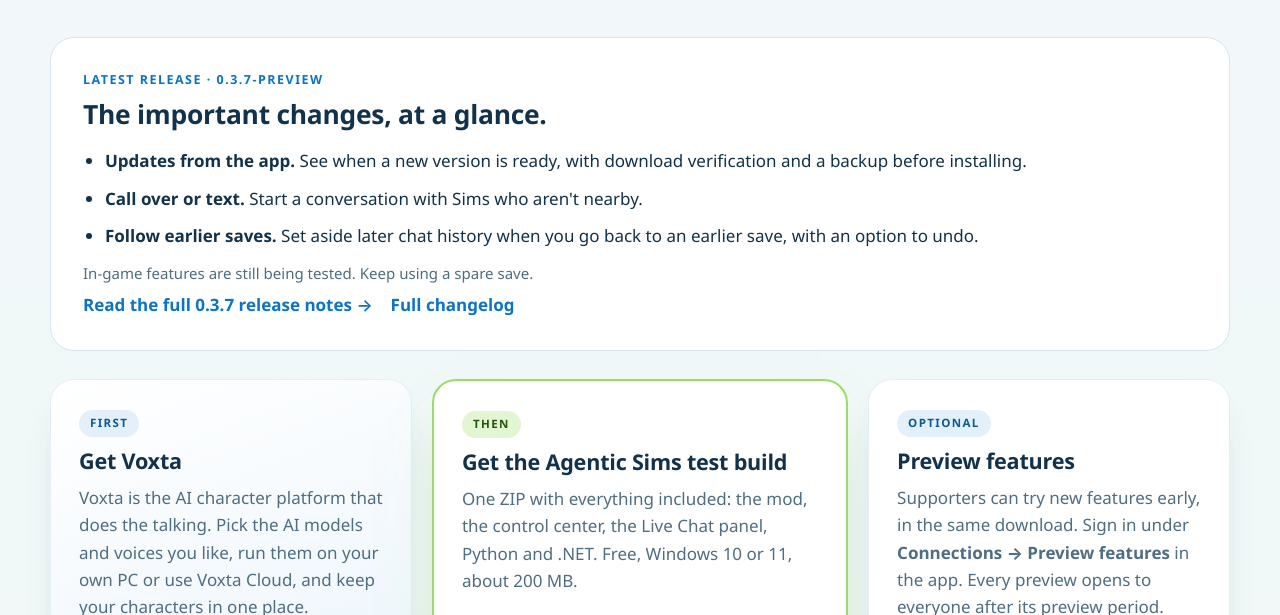
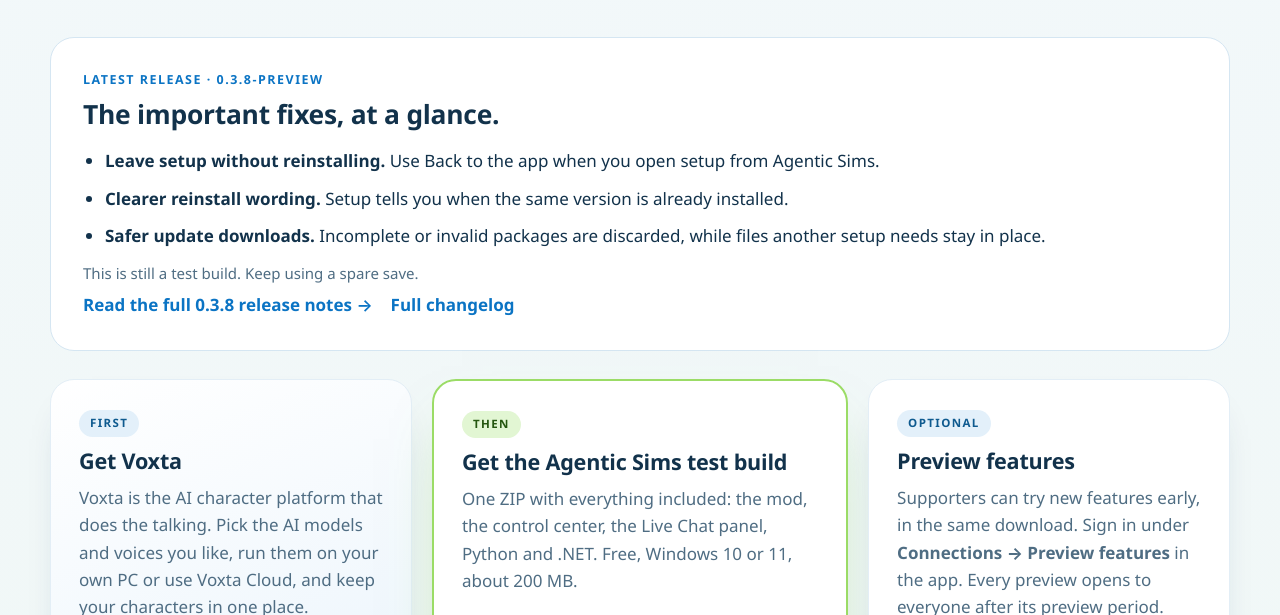
Before and after one commit to seeingterra/agentic-sims, a plain HTML site: page index.html in a window 1280 px wide. Shown: the part 10809-11424 px from the top of the page. Drawn offline with Linux system fonts and the light colour scheme.

Commit message:
Update website

```diff
--- a/index.html
+++ b/index.html
@@ -338,16 +338,16 @@
   </aside>
 
   <aside class="release-highlights" id="release-notes" aria-labelledby="release-title">
-   <p class="eyebrow">Latest release · 0.3.7-preview</p>
-   <h3 id="release-title">The important changes, at a glance.</h3>
+   <p class="eyebrow">Latest release · 0.3.8-preview</p>
+   <h3 id="release-title">The important fixes, at a glance.</h3>
    <ul>
-    <li><strong>Updates from the app.</strong> See when a new version is ready, with download verification and a backup before installing.</li>
-    <li><strong>Call over or text.</strong> Start a conversation with Sims who aren't nearby.</li>
-    <li><strong>Follow earlier saves.</strong> Set aside later chat history when you go back to an earlier save, with an option to undo.</li>
+    <li><strong>Leave setup without reinstalling.</strong> Use Back to the app when you open setup from Agentic Sims.</li>
+    <li><strong>Clearer reinstall wording.</strong> Setup tells you when the same version is already installed.</li>
+    <li><strong>Safer update downloads.</strong> Incomplete or invalid packages are discarded, while files another setup needs stay in place.</li>
    </ul>
-   <p>In-game features are still being tested. Keep using a spare save.</p>
+   <p>This is still a test build. Keep using a spare save.</p>
    <div class="dl-actions">
-    <a class="link" href="https://github.com/seeingterra/agentic-sims/releases/tag/v0.3.7-preview">Read the full 0.3.7 release notes →</a>
+    <a class="link" href="https://github.com/seeingterra/agentic-sims/releases/tag/v0.3.8-preview">Read the full 0.3.8 release notes →</a>
     <a class="link" href="https://github.com/seeingterra/agentic-sims/releases">Full changelog</a>
    </div>
   </aside>
```
